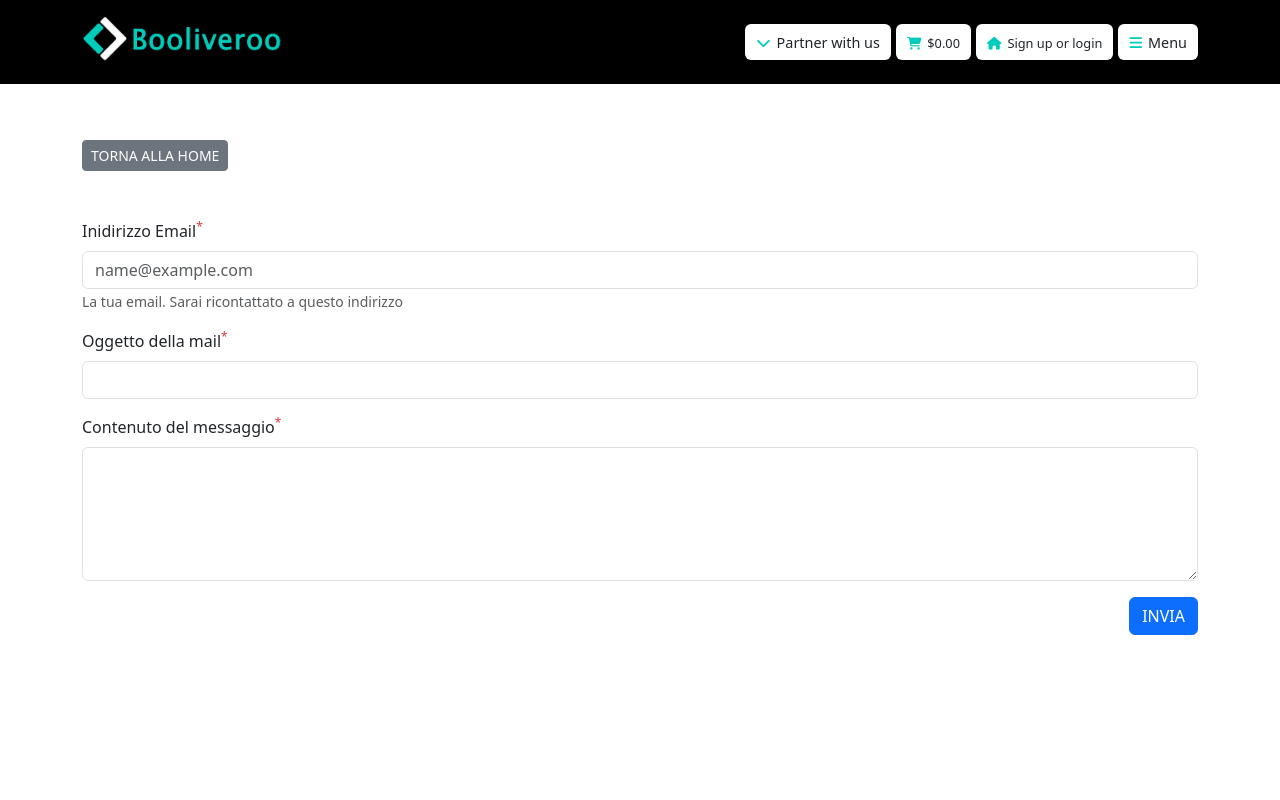
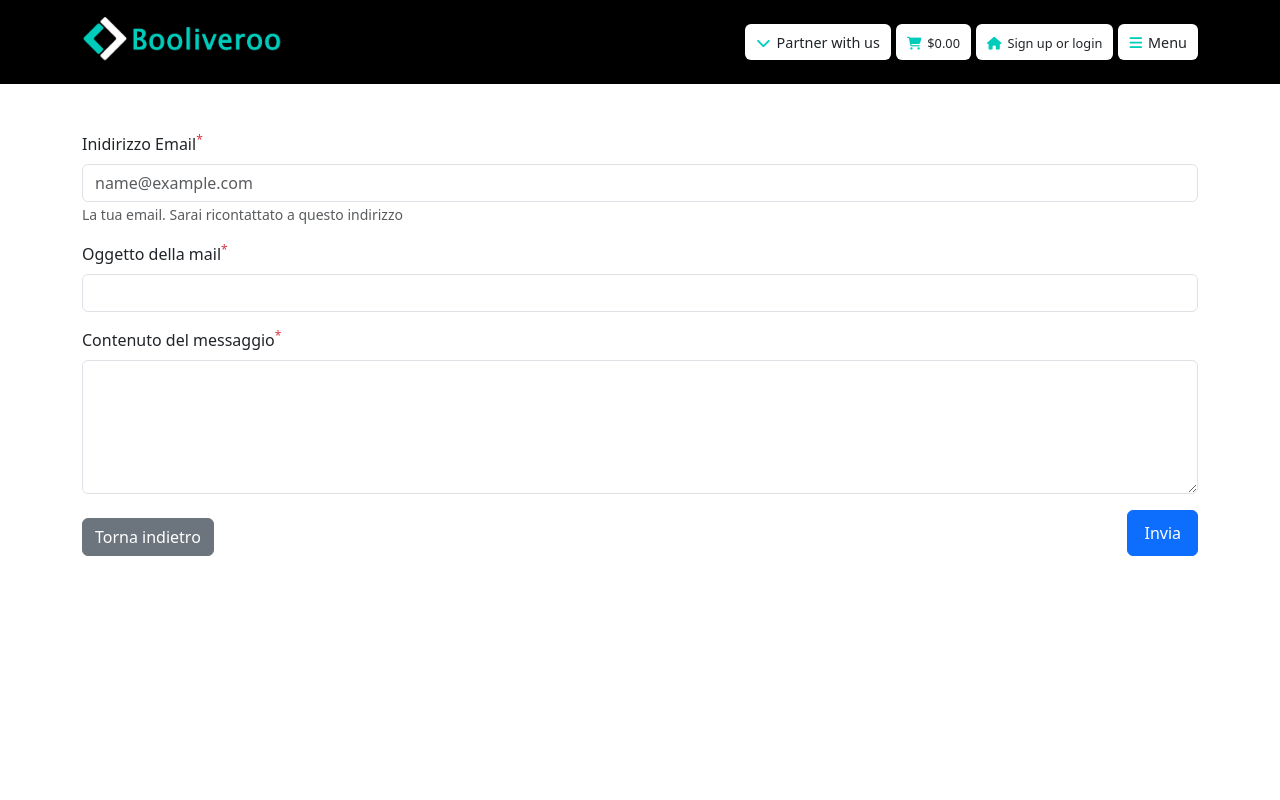
Before and after one commit to ArmandoMarino/Booliveroo-front, a Vue app: page /contact in a window 1280 px wide. Shown: the top 800 px of the page. Built offline with nearby package versions, Linux system fonts and the light colour scheme.

Commit message:
change position and route of button

```diff
--- a/src/components/RestaurantForm.vue
+++ b/src/components/RestaurantForm.vue
@@ -29,10 +29,6 @@ export default {
 </script>
 
 <template>
-    <div class="my-5">
-
-        <router-link :to="{ name: 'home' }" class="btn btn-sm btn-secondary mt-2 ">TORNA ALLA HOME</router-link>
-    </div>
     <form @submit.prevent="sendForm">
         <div class="mb-3">
             <label for="email" class="form-label">Inidirizzo Email<sup class="text-danger">*</sup> </label>
@@ -52,18 +48,16 @@ export default {
             <label for="message" class="form-label">Contenuto del messaggio<sup class="text-danger">*</sup></label>
             <textarea class="form-control" name="message" id="message" rows="5" v-model.trim="form.message"></textarea>
         </div>
-        <!-- check -->
 
-        <!-- <div class="form-check form-check-inline">
-                        <input class="form-check-input" type="checkbox" name="subscription" id="subscription" value="1"
-                            v-model.trim="form.subscription">
-                        <label class="form-check-label" for="subscription">Iscriviti alla Newsletter!</label>
-                    </div> -->
-
-        <div class="d-flex justify-content-end my-3">
-            <button type="submit" class="btn btn-primary">INVIA</button>
+        <div class="d-flex justify-content-between my-3">
+            <!-- <router-link :to="{ name: 'home' }" class="btn btn-secondary mt-2 ">TORNA INDIETRO</router-link> -->
+            <button @click="$router.back()" class="btn btn-secondary mt-2 ">Torna indietro</button>
+            <button type="submit" class="btn btn-primary px-3">Invia</button>
         </div>
     </form>
+    <!-- <div class="mb-5 d-flex justify-content-end">
+
+                            </div> -->
 </template>
 
 <style scoped lang="scss">
```
